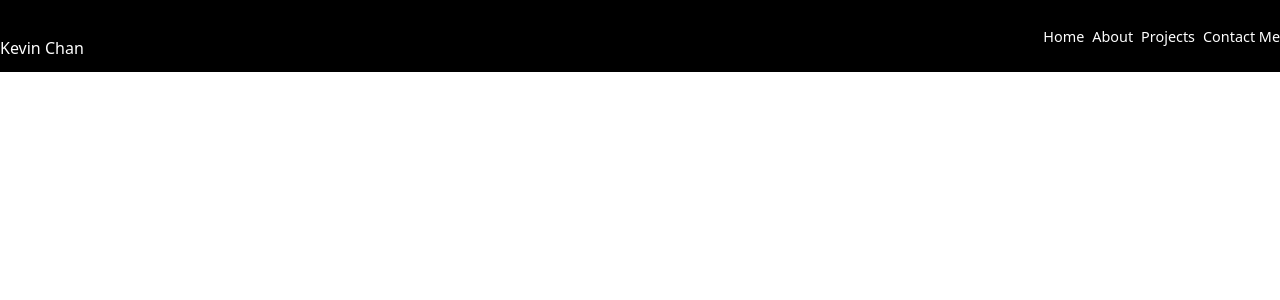
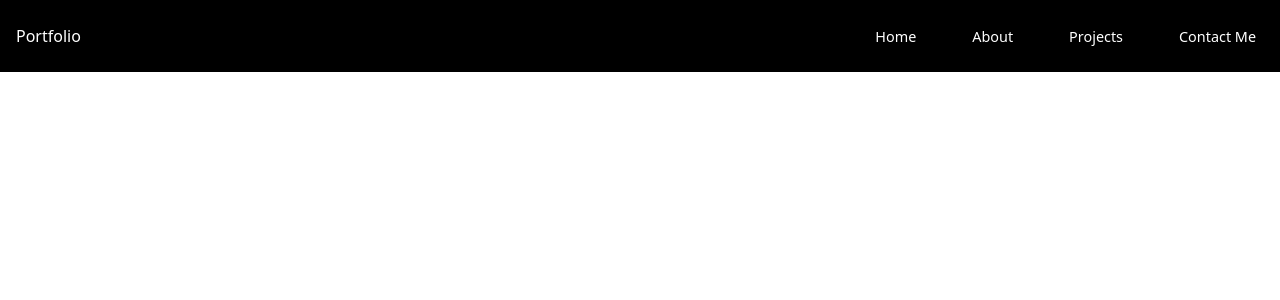
Before and after one commit to Sakhee89/portfolio, a React (Vite) app: page / in a window 1280 px wide. Shown: the top 300 px of the page. Built offline with nearby package versions, Linux system fonts and the light colour scheme.

Commit message:
add nav items

```diff
--- a/src/components/NavBar.jsx
+++ b/src/components/NavBar.jsx
@@ -1,27 +1,27 @@
 export function Navbar() {
   return (
     <>
-      <nav className="bg-black text-white pt-2 sticky top-0 z-30 backdrop-blur-[50px]">
-        <div className="max-w-[1300px] flex items-center justify-between pt-4 mb-auto">
-          <h1>Kevin Chan</h1>
+      <nav className="bg-black text-white py-2 sticky top-0 z-30 backdrop-blur-[50px]">
+        <div className="max-w-[1300px] flex items-center justify-between py-4 mb-auto">
+          <h1 className="px-4">Portfolio</h1>
           <ul className="flex items-center gap-2 list-none">
-            <li className="mb-6">
-              <a className="no-underline text-[0.9rem] font-medium relative cursor-pointer">
+            <li className="mx-6">
+              <a className="no-underline text-[0.9rem] font-medium relative cursor-pointer before:content-[ ] before:w-8 before:h-[0.2rem] before:bg-gradient-to-r before:from-cyan-500 before:to-blue-500 before:rounded-lg before:absolute before:bottom-[-0.6rem] before:opacity-0 before:translate-x-[-1.5rem] before:transition before:ease-linear before:duration-300 before:hover:w-full before:hover:translate-x-0 before:hover:opacity-100">
                 Home
               </a>
             </li>
-            <li className="mb-6">
-              <a className="no-underline text-[0.9rem] font-medium relative cursor-pointer">
+            <li className="mx-6">
+              <a className="no-underline text-[0.9rem] font-medium relative cursor-pointer before:content-[ ] before:w-8 before:h-[0.2rem] before:bg-gradient-to-r before:from-cyan-500 before:to-blue-500 before:rounded-lg before:absolute before:bottom-[-0.6rem] before:opacity-0 before:translate-x-[-1.5rem] before:transition before:ease-linear before:duration-300 before:hover:w-full before:hover:translate-x-0 before:hover:opacity-100">
                 About
               </a>
             </li>
-            <li className="mb-6">
-              <a className="no-underline text-[0.9rem] font-medium relative cursor-pointer">
+            <li className="mx-6">
+              <a className="no-underline text-[0.9rem] font-medium relative cursor-pointer before:content-[ ] before:w-8 before:h-[0.2rem] before:bg-gradient-to-r before:from-cyan-500 before:to-blue-500 before:rounded-lg before:absolute before:bottom-[-0.6rem] before:opacity-0 before:translate-x-[-1.5rem] before:transition before:ease-linear before:duration-300 before:hover:w-full before:hover:translate-x-0 before:hover:opacity-100">
                 Projects
               </a>
             </li>
-            <li className="mb-6">
-              <a className="no-underline text-[0.9rem] font-medium relative cursor-pointer">
+            <li className="mx-6">
+              <a className="no-underline text-[0.9rem] font-medium relative cursor-pointer before:content-[ ] before:w-8 before:h-[0.2rem] before:bg-gradient-to-r before:from-cyan-500 before:to-blue-500 before:rounded-lg before:absolute before:bottom-[-0.6rem] before:opacity-0 before:translate-x-[-1.5rem] before:transition before:ease-linear before:duration-300 before:hover:w-full before:hover:translate-x-0 before:hover:opacity-100">
                 Contact Me
               </a>
             </li>
```
